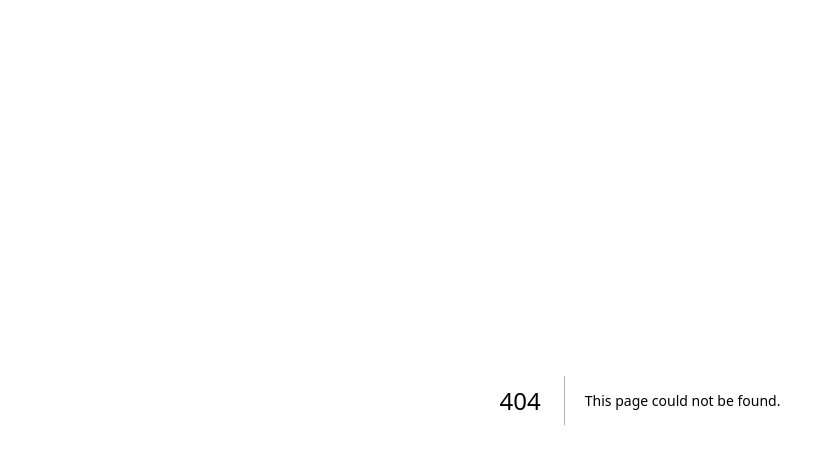
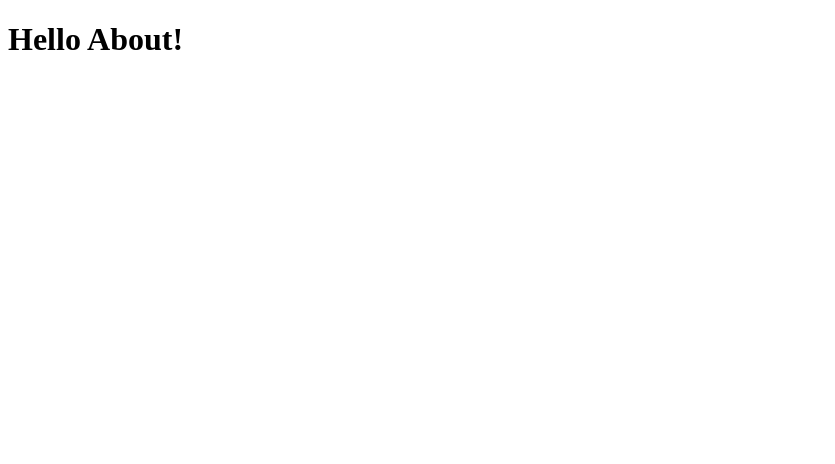
Before and after one commit to sumitbasu116/next_app_part_two, a Next.js app: page /about in a window 1280 px wide. Before the commit this address had no page. Shown: the top 464 px of the page, without its empty margins (0-835 px from the left). Built offline with nearby package versions, Linux system fonts and the light colour scheme.

Commit message:
about page js

```diff
--- /dev/null
+++ b/app/about/page.jsx
@@ -0,0 +1,6 @@
+const About = ()=>{
+    return(
+        <h1>Hello About!</h1>
+    );
+};
+export default About;
```
